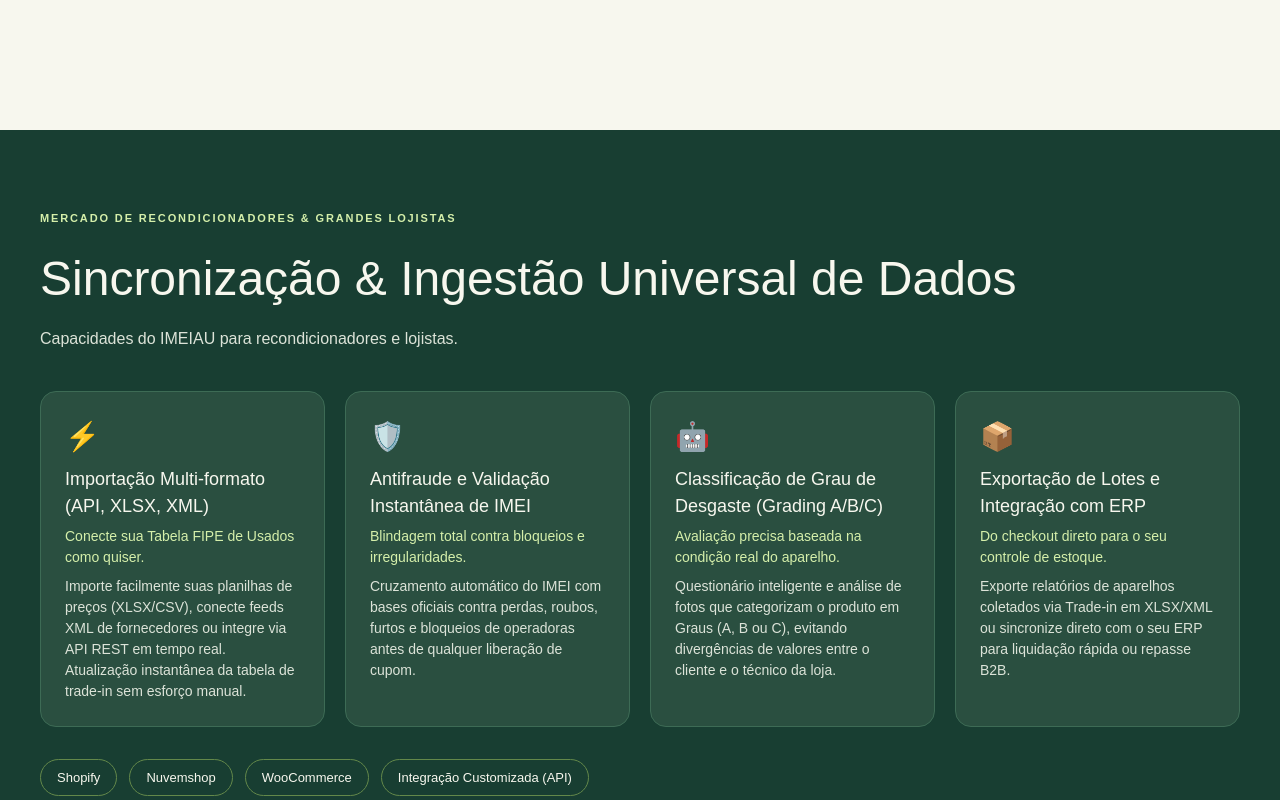
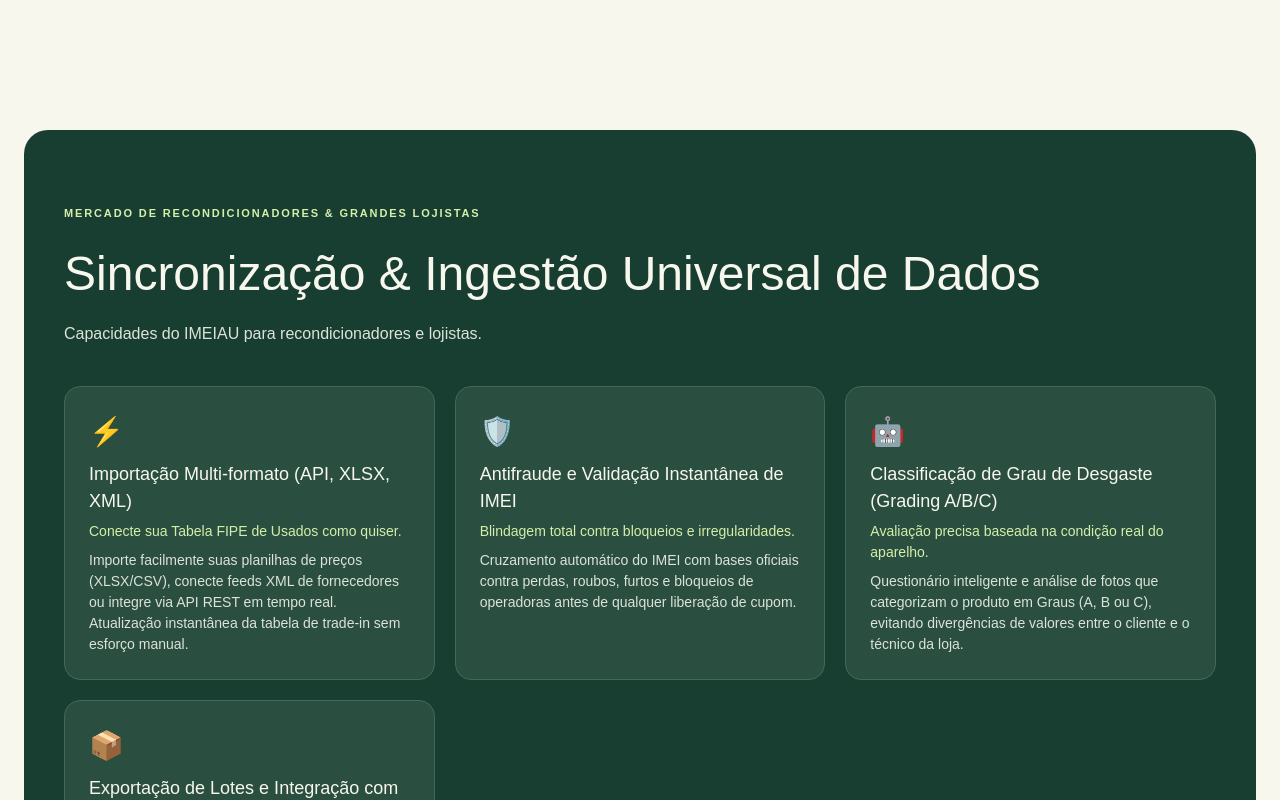
Before and after one commit to rhenanteix/ImeiAu, a Next.js app in the folder merchant/: page / in a window 1280 px wide. Shown: the part 2520-3320 px from the top of the page. Built offline with nearby package versions, Linux system fonts and the light colour scheme.

Commit message:
resolve responsive page

```diff
--- a/merchant/src/app/page.tsx
+++ b/merchant/src/app/page.tsx
@@ -243,7 +243,7 @@
           </div>
         </section>
         {/* <ContactForm /> */}
-        <section id="recondicionadores" style={{ background: "#183e32", color: "#f7f7ee", padding: "80px 40px" }}>
+        <section id="recondicionadores" style={{ background: "#183e32", color: "#f7f7ee", padding: "75px 40px", margin: "0 24px", borderRadius: 24 }}>
           <div style={{ maxWidth: 1240, margin: "auto" }}>
             <p style={{ fontSize: 11, letterSpacing: "0.17em", fontWeight: 700, color: "#d5efaa", marginBottom: 16 }}>MERCADO DE RECONDICIONADORES & GRANDES LOJISTAS</p>
             <h2 style={{ fontSize: "clamp(32px,4vw,48px)", marginBottom: 12 }}>Sincronização &amp; Ingestão Universal de Dados</h2>
```
